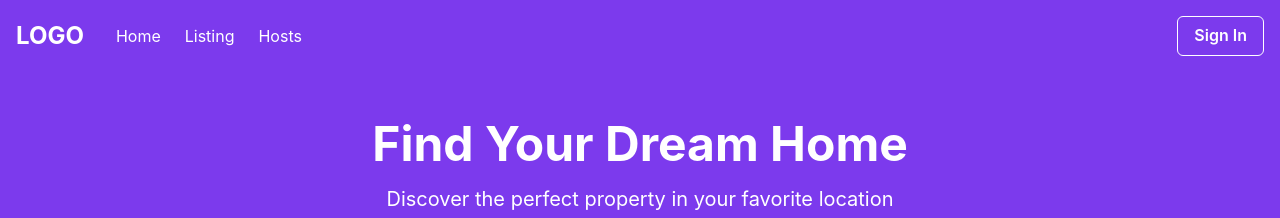
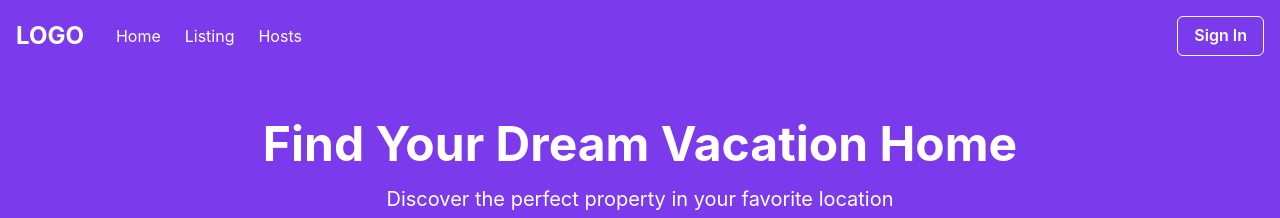
Before and after one commit to bittricky/rentals, a React (Vite) app in the folder packages/web/: page / in a window 1280 px wide. Shown: the top 218 px of the page. Built offline with nearby package versions, Linux system fonts and the light colour scheme; no server answers.

Commit message:
fix(component): pass single index of gallery images

```diff
--- a/packages/web/src/pages/Home.tsx
+++ b/packages/web/src/pages/Home.tsx
@@ -63,7 +63,7 @@ export default function Home() {
       <Box bg="brand.600" py={12}>
         <Container maxW="container.xl">
           <VStack spacing={4} textAlign="center" color="white">
-            <Heading size="2xl">Find Your Dream Home</Heading>
+            <Heading size="2xl">Find Your Dream Vacation Home</Heading>
             <Text fontSize="xl">
               Discover the perfect property in your favorite location
             </Text>
@@ -121,8 +121,7 @@ export default function Home() {
                     bedrooms={listing.bedrooms}
                     bathrooms={listing.bathrooms}
                     swimmingPools={listing.swimmingPools}
-                    pantries={listing.pantries}
-                    imageUrl={listing.image}
+                    imageUrl={listing.images[0]}
                     averageRating={listing.averageRating}
                   />
                 ))}
```
